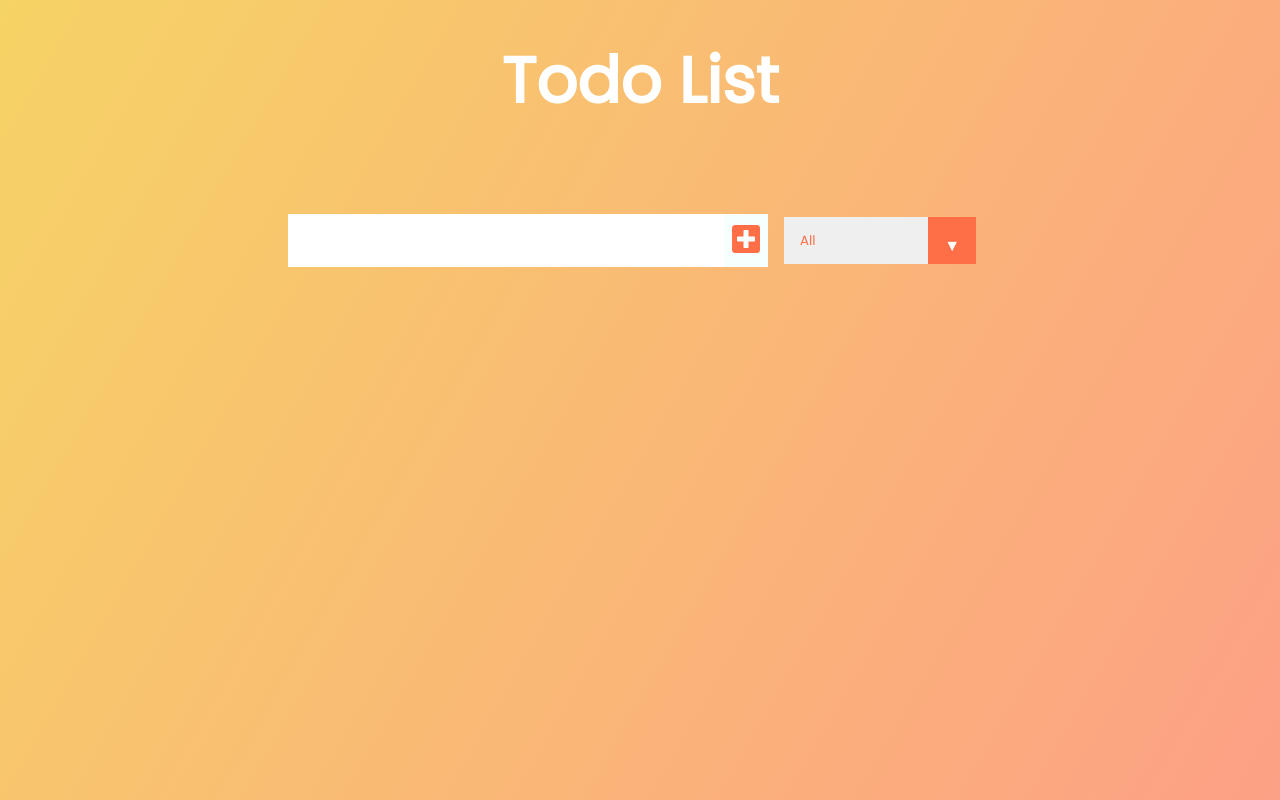
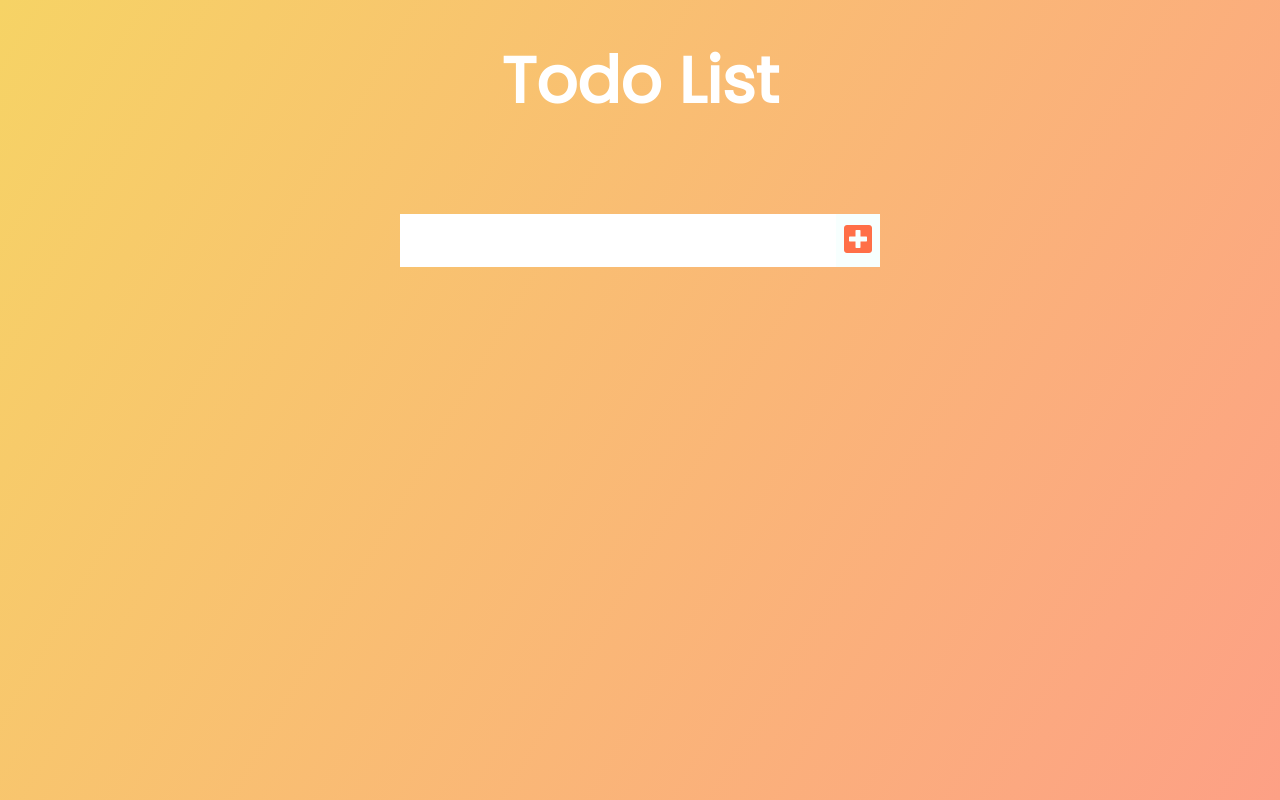
Before and after one commit to Micro-dot/todo-list, a React (Create React App) app: page / in a window 1280 px wide. Built offline with nearby package versions, Linux system fonts and the light colour scheme.

Commit message:
todo list updated

```diff
--- a/src/Components/Form.js
+++ b/src/Components/Form.js
@@ -13,17 +13,10 @@ const Form = ({ setInputText, todos, setTodos, inputText }) => {
     }
     return (
         <form>
-            <input value={inputText} onChange={inputTextHandler} type="text" className="todo-input" />
+            <input value={inputText} onChange={inputTextHandler} type="text" className="todo-input" required/>
             <button onClick={submitTodoHandler} className="todo-button" type="submit">
                 <i className="fas fa-plus-square"></i>
             </button>
-            <div className="select">
-                <select name="todos" className="filter-todo">
-                    <option value="all">All</option>
-                    <option value="completed">Completed</option>
-                    <option value="uncompleted">Uncompleted</option>
-                </select>
-            </div>
         </form>
     );
 };
--- a/src/Components/Todo.js
+++ b/src/Components/Todo.js
@@ -1,13 +1,26 @@
 import React from 'react';
 
-const Todo = ({todo,setTodos,todos}) => {
-    const deleteHandler = () =>{
+const Todo = ({ todo, setTodos, todos }) => {
+    const deleteHandler = () => {
         setTodos(todos.filter(el => el.id !== todo.id))
+    }
+    const completeHandle = () => {
+        setTodos(
+            todos.map((item)=>{
+                if(item.id === todo.id){
+                    return{
+                        ...item,
+                        completed: !item.completed,
+                    };
+                }
+                return item;
+            })
+        )
     }
     return (
         <div className='todo'>
-            <li className='todo-item'>{todo.Text}</li>
-            <button className='complete-btn' >
+            <li className={`todo-item ${todo.completed ? "completed":''}`}>{todo.Text}</li>
+            <button onClick={completeHandle} className='complete-btn' >
                 <i className='fas fa-check'></i>
             </button>
             <button onClick={deleteHandler} className='trash-btn'>
```
